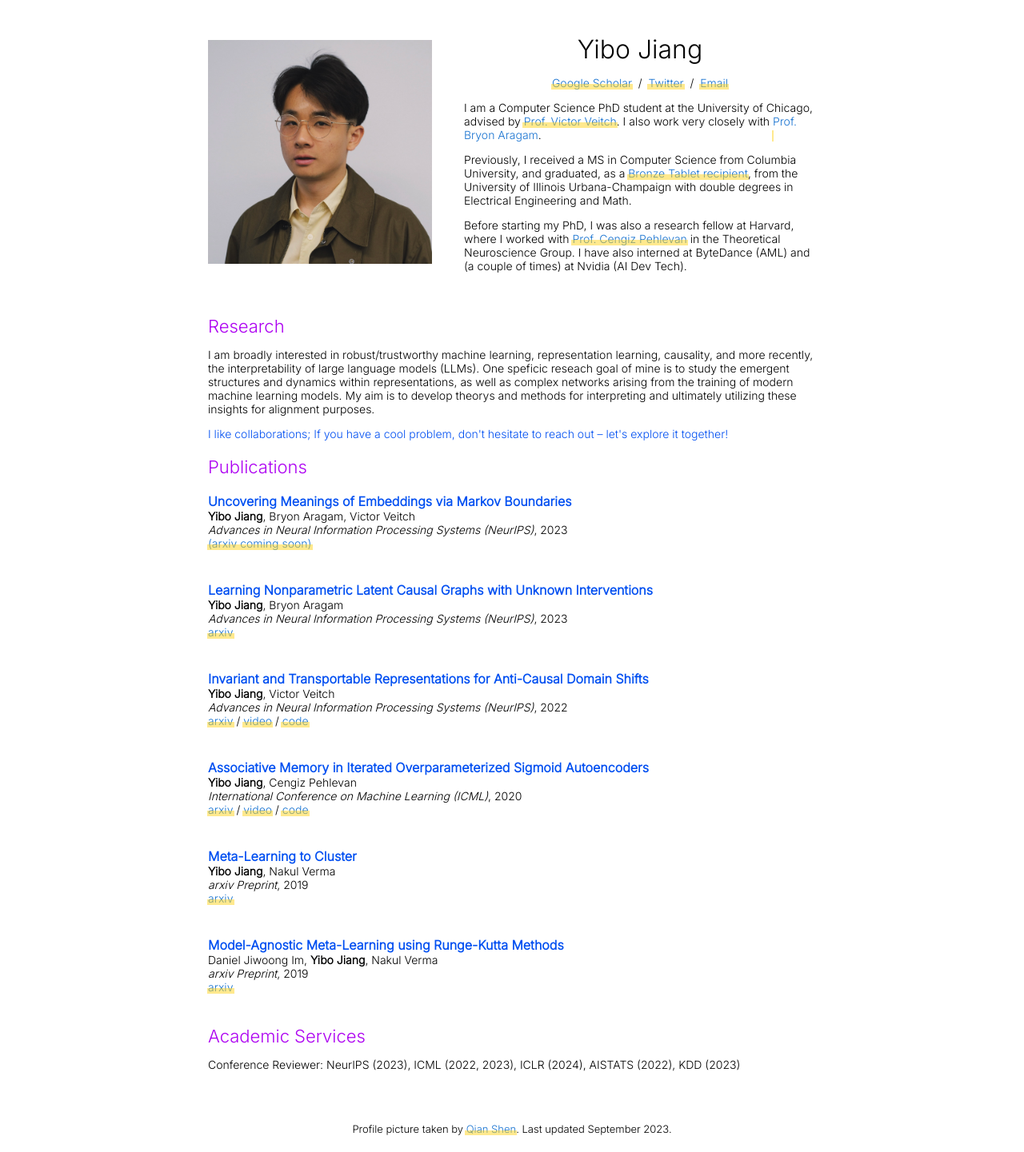
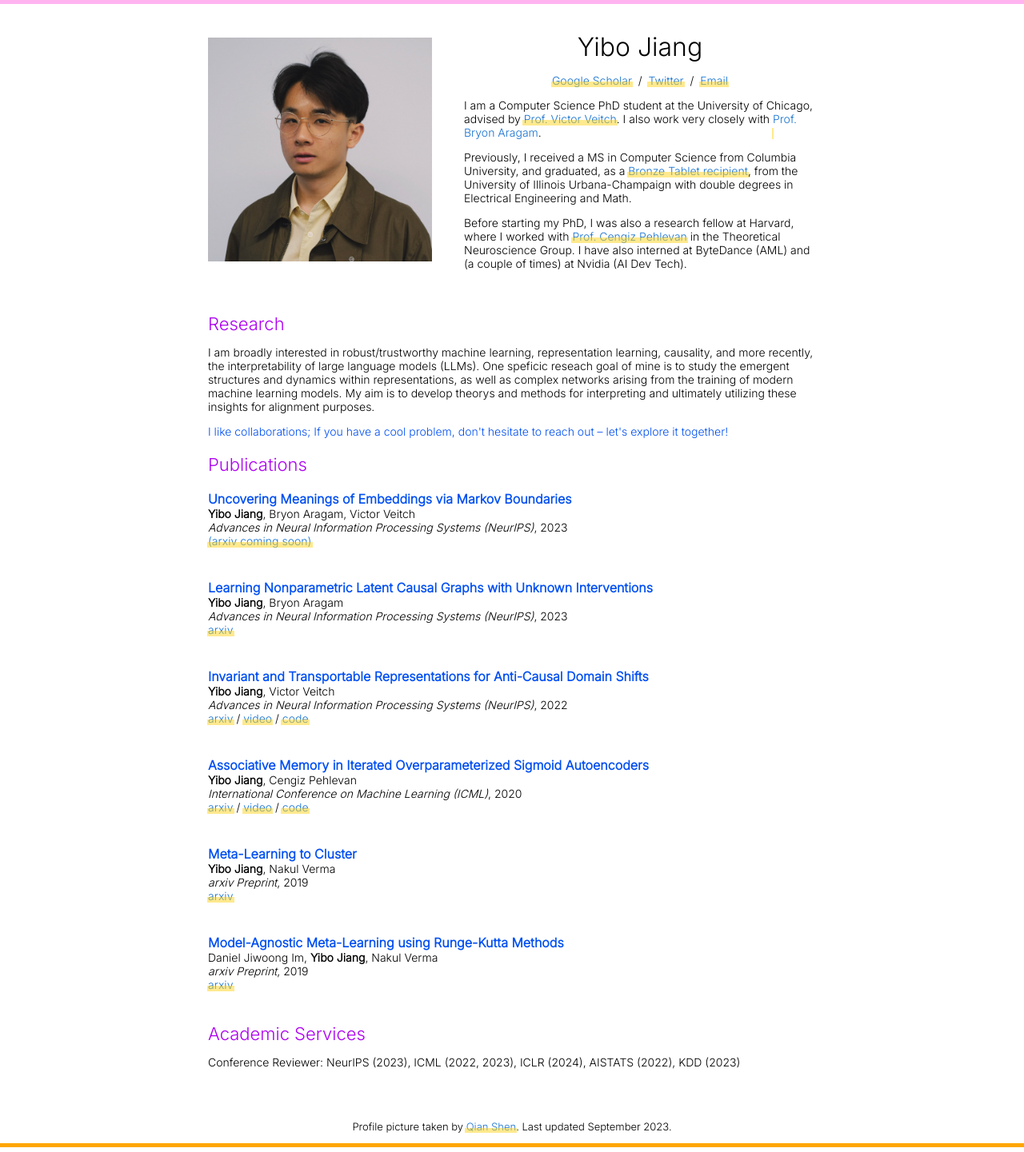
Before and after one commit to ybjiaang/ybjiaang.github.io, a Jekyll site: the page built from _posts/2023-9-24-mbemb.markdown, in a window 1280 px wide. Shown: the whole page at 80% size. Built offline with Jekyll 4.4.1, drawn with Linux system fonts in a browser that asks for light colours.

Commit message:
change body margina and padding

```diff
--- a/_layouts/default.html
+++ b/_layouts/default.html
@@ -12,9 +12,9 @@
       /*background-color: rgb(43, 60, 197);*/
       /*color: rgb(0, 79, 241);*/
       /*color: white;*/
-      border-top:5px solid rgb(255, 180, 240);
+      /* border-top:5px solid rgb(255, 180, 240);
       border-bottom:5px solid orange;
-  } */
+  } */ */
   b{
     color:rgb(0, 79, 241);
   }
@@ -68,7 +68,7 @@
 
 </head>
 
-<body>
+<body style="border-top:5px solid rgb(255, 180, 240); border-bottom:5px solid orange; margin: 0; padding: 0;">
   <table style="width:100%;max-width:800px;border:0px;border-spacing:0px;border-collapse:separate;margin-right:auto;margin-left:auto;">
     <tr style="padding:0px">
       <td style="padding:0px">
```
